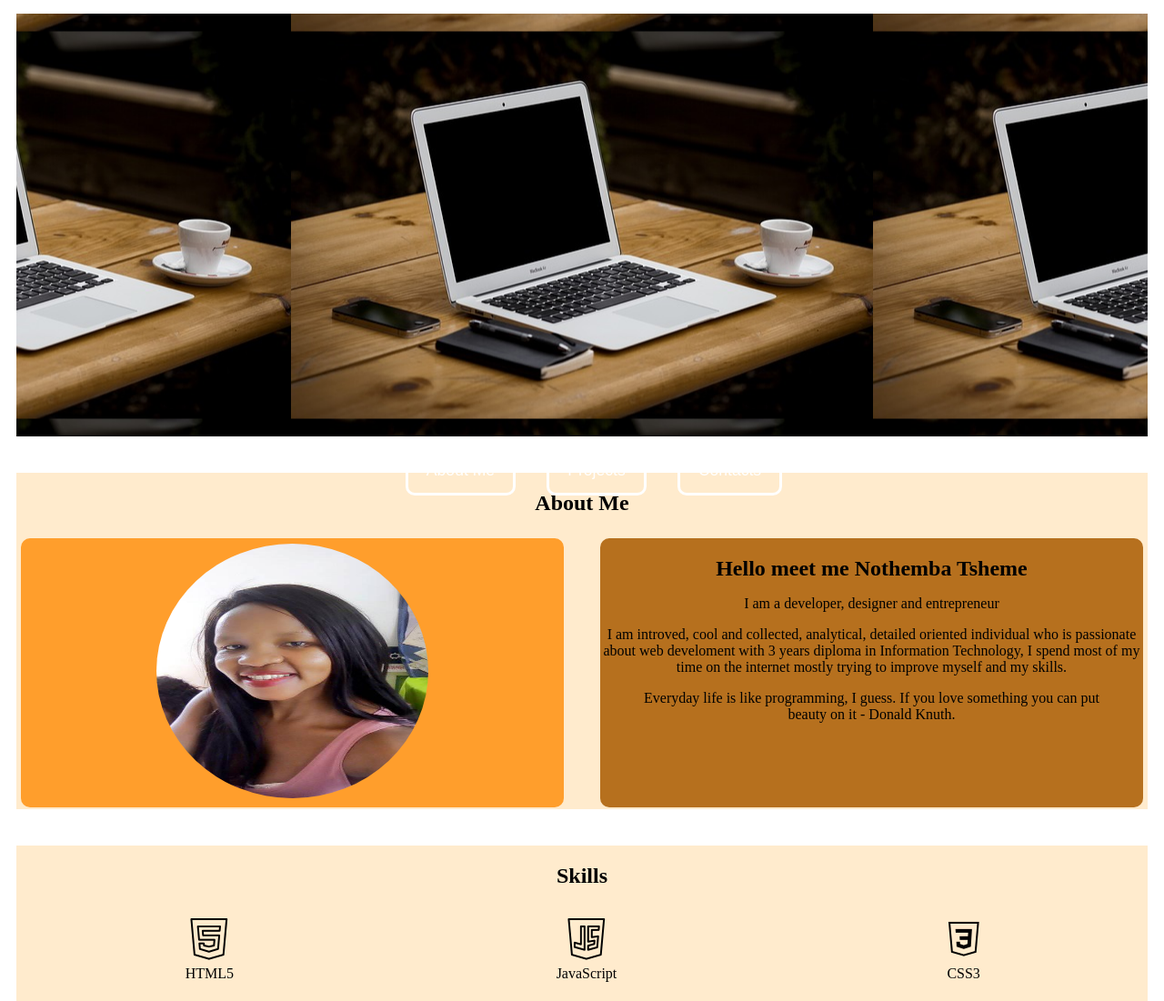
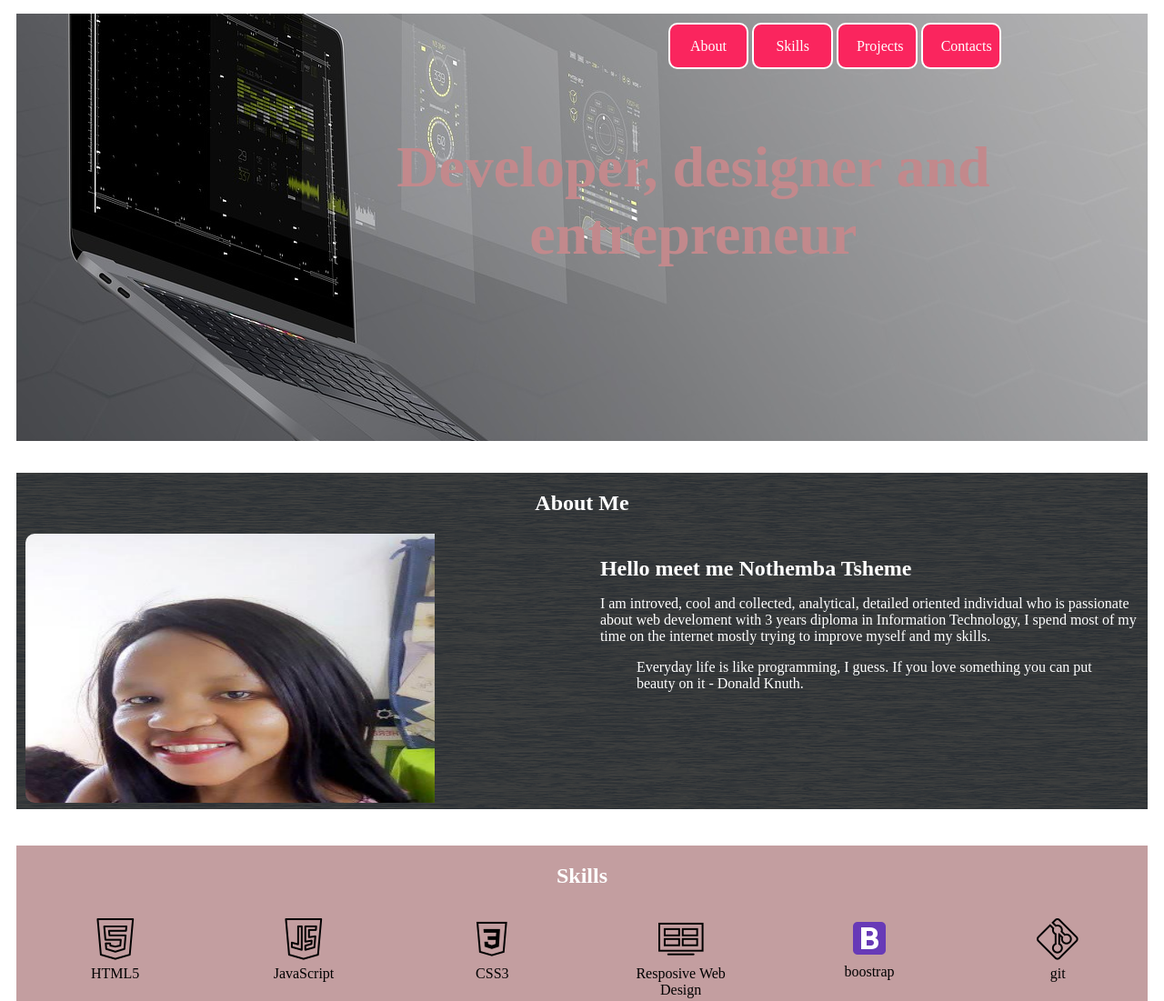
Before and after one commit to Nothemba/portfolio, a plain HTML site: page index.html in a window 1280 px wide. Shown: the top 1101 px of the page at 91% size. Drawn offline with Linux system fonts and the light colour scheme; a web font is replaced by a local one.

Commit message:
changed the colors of a website and re-aligned the menu

```diff
--- a/index.html
+++ b/index.html
@@ -1,6 +1,9 @@
 <!DOCTYPE html>
+<html lang="en">
 <head>
-<title></title>
+<meta charset="utf-8"/>
+<title>Nothemba portfolio </title>
+<link href="https://fonts.googleapis.com/css?family=Montaga&display=swap" rel="stylesheet">
 <link rel = "stylesheet"  type = "text/css"   href = "portfolio.css" />
 <meta name="viewpoint" content="width=device-width, initial-scale=1.0">
 </head>
@@ -8,30 +11,37 @@
 <div class="container">
     <div class="one">
     <div class="navbar">
-        <a href="#about">About Me </a>
+
+        <a href="#about">About </a>
+        <a href="#skills">Skills</a>
         <a href="#projects">Projects</a>
         <a href="#contacts">Contacts</a>
+
     </div>
+    <br>
+    <!--<img src="pictures/IMG_20190301_155611.jpg" class="header-img" alt="header-image">-->
+    <h1 class ="header-text">Developer, designer and entrepreneur</h1>
     </div>
     <div class="two">
-     <h2>About Me</h2>
-     <div  class = "aboutpic" ><a href name ="about"></a>
-     <img class="nothemba"src="pictures/n.jpg"></img>
+     <h2>About Me <a href="about"></a></h2>
+     <div  class ="aboutpic">
+
      </div>
 <div class="aboutme">
+        <a href name ="about"></a>
     <h2>Hello meet me Nothemba Tsheme</h2>
-    <p>I am a developer, designer and entrepreneur</p>
+
     <p>I am introved, cool and collected, analytical, detailed oriented individual who is passionate about web develoment with 3 years diploma in Information Technology,
-    I spend most of my time on the internet mostly trying to improve myself and my skills.
-    <blockquote> Everyday life is like programming, I guess. If you love something you can put beauty on it  - Donald Knuth.</blockquote></p>
+    I spend most of my time on the internet mostly trying to improve myself and my skills.</p>
+    <blockquote> Everyday life is like programming, I guess. If you love something you can put beauty on it  - Donald Knuth.</blockquote>
 </div>
 </div>
 
 <div class="four">
-        <h2>Skills</h2>
+ <h2>Skills</h2>
+ <a href name ="skills"></a>
 <div class="iconContainer">
-
-     <figure>
+    <figure>
     <img src="Icons/icons8-html-5-50.png">
     <figcaption>
      HTML5
@@ -67,8 +77,7 @@
     <img src="Icons/icons8-git-50.png">
     <figcaption>
      git
-     <!--I use git as version control system to keep track of the changes that i have mage to my code-->
-    </figcaption>
+
  </figure>
     <figure>
     <img src="Icons/icons8-wordpress-48.png">
@@ -88,19 +97,18 @@
 
     <div class="three">
         <a href name ="projects"></a>
-        <h2 class="p">PROJECTS</h2>
+        <h2 class="p">Projects</h2>
       </div>
-       <!--<p class="projects">My projects are designed using the latest technolgies and they are resposive.if you have an idea for your business let me turn it into reality, you name it i make it. Feel free to browse through some work</p>-->
     <div class ="five">Project comming soon</div>
     <div class ="six">Project comming soon</div>
-    <div class = "seven">Project comming soon</div>
-    <div class="ten">Project comming soon</div>
+    <div class = "seven"></div>
+    <div class="ten"></div>
     <div class="elev"></div>
-    <div  class = "nine">Project comming soon</div>
+    <div  class = "nine"></div>
     <div class ="eight">
-        <p><a href name ="contacts"></a></p>
+        <a href name ="contacts"></a>
         <div class="contactForm">
-            <h2 class="contacts"> CONTACTS </h2>
+            <h2 class="contacts"> Contacts </h2>
             <label for ="name">Name</label>
             <input type="text">
             <label for ="number"> Number </label>
@@ -112,11 +120,11 @@
             <button type="submit">Submit</button>
         </div>
         <div class="social">
-           <a href="mailto:tnothemba@gmail.com"><img src="Icons/email.png" class="email"></a>
-            <img src="Icons/phone(1).png" class="phone">
-          <a href="https://www.linkedin.com/in/nothemba-tsheme-33b9319b/">  <img src="Icons/linkedin.png" class="linkedin"/></a>
-          <a href="https://www.facebook.com/notemba.tsheme"> <img src="Icons/facebook.png" class="facebook" ></a>
-           <a href="https://github.com/Nothemba"> <img src="Icons/github.png" href=""></a>
+           <a href="mailto:tnothemba@gmail.com"><img src="Icons/email.png" class="email" alt="emailIcon"></a>
+          <img src="Icons/phone(1).png" class="phone" alt="phoneIcon">
+          <a href="https://www.linkedin.com/in/nothemba-tsheme-33b9319b/">  <img src="Icons/linkedin.png" class="linkedin" alt="linkedInIcon"></a>
+          <a href="https://www.facebook.com/notemba.tsheme"> <img src="Icons/facebook.png" class="facebook" alt="facebookIcon" ></a>
+           <a href="https://github.com/Nothemba"> <img src="Icons/github.png" href="https://github.com/Nothemba" alt="githubIcon"></a>
         </div>
     </div>
 </div>
--- a/portfolio.css
+++ b/portfolio.css
@@ -1,25 +1,39 @@
-body{text-align: center}
+
+body{text-align: center;
+  font-family: 'Montaga', serif;}
 .container{
 grid: true;
 display : grid;
 /*grid-template: repeat(auto-fill , 15rem) / repeat(auto-fill , 1fr);*/
-grid-auto-columns: 1fr;
-grid-auto-rows: 30rem 25rem 25rem 4rem 18rem 18rem 30rem;
+grid-template-columns: 1fr 1fr 1fr;
+grid-template-rows: 30rem 25rem 25rem 5rem 18rem 18rem 30rem;
+grid-auto-rows: 28rem;
 grid-gap: 10px;
 
 }
+.header-text{
+  height: 50%;
+  width: 70%;
+  border-radius: 50%;
+  padding-left: 25%;
+  padding-top: 5%;
+  font-size: 80px;
+  font-weight: 20%;
+  color:whitesmoke;
+}
 .one{
-    background-image: url("pictures/workstation.jpg");
+    background-image: url("pictures/laptop-3174729_1280.jpg");
     background-position: center center;
     background-size: auto;
     grid-column: 1 / 4;
     margin-top: 0px;
     padding: 10px;
+    height: 450px;
 
 }
 .two{
     grid-column: 1/4;
-    background-color: blanchedalmond;
+    background-image: url(pictures/background-992850_1280.png);
 
 
 
@@ -28,13 +42,15 @@ grid-gap: 10px;
 
   grid-column: 1/4;
 
+  background-color: #fa255e;
+
 }
 .four{
     grid-column: 1/4;
-    background-color: blanchedalmond;
+    background-color: #c39ea0;
 }
 .five{
-    background-color : khaki;
+    background-image: url(pictures/snowfall-201496_640.jpg);
     border-style:  groove;
 }
 .six{
@@ -51,13 +67,13 @@ grid-gap: 10px;
     background-image: url("pictures/key.jpg");
     border-style:  groove;
 }
-.ten{ background-color: brown;}
+.ten{ background-color:#c39ea0;}
 
 .eight{
 
     grid-column: 1 /  4;
     background-image: url("pictures/rain.jpg");
-
+    height: 500px;
 
 }
 .elev{
@@ -73,11 +89,13 @@ div{
 }
 .navbar {
     overflow: hidden;
-    background-color : transparent;
     position: absolute;
-    bottom: 30%;
-    width: 50%;
-    margin-left:25%;
+
+    line-height: 7px;
+    margin-top: 0px;
+    width: 100% auto;
+    margin-left: 55%;
+
 
 
   }
@@ -86,18 +104,13 @@ div{
 
     display: inline-block;
     color: #f2f2f2;
-    text-align: center;
     padding: 20px ;
     text-decoration: none;
-    font-family: 'Oswald', sans-serif;
-    font-size: 1.1em;
-    line-height: 10px;
-    border: solid white;;
+    color:white;
+    background-color:#fa255e;
+    width: 12%;
+    border: 2px solid white;
     border-radius: 10px;
-    color:white;
-    background-color: transparent;
-    margin-right:  30px;
-
 }
 
 
@@ -116,6 +129,7 @@ div{
       flex-direction: row;
       justify-content: space-evenly;
       width: 80%;
+      color: white;
       font-family: -apple-system, BlinkMacSystemFont, 'Segoe UI', Roboto, Oxygen, Ubuntu, Cantarell, 'Open Sans', 'Helvetica Neue', sans-serif;
   }
   li{
@@ -123,19 +137,16 @@ div{
   }
   h2{
       margin-bottom: 10px;
-}     text-align:right
-line{
-    background-color: brown;
-    width: 5px;
-  }
 
-.nothemba{
-    height: 280px;
-    border-radius: 50%;
-    float: left;
-    width: 50%;
-    margin-top: 1%;
-    margin-left: 25%;
+      color: white;
+    }
+
+
+
+.mypic{
+  width: 250px;
+  height:250px ;
+  border-radius: 30px;
 }
 .projects{
     width: 70%;
@@ -164,17 +175,18 @@ label{
 
   }
   button{
-      background-color: brown;
+      background-color:white;
       width: 100px;
       height: 50px;
       border-radius: 10px;
+      margin: 10px;
   }
   .social{
-      background-color: bisque;
+      background-color: #fa255e;
       width:100%;
       margin-left: 0px;
       margin-right: 0px;
-      margin-bottom: 0px;
+      margin-top: 0px;
       height: 80px;
   }
   .social img{
@@ -191,22 +203,35 @@ label{
       align-content: flex-start;
       width: 100%;
   }
+  .header-text{
+    color: #c2898c;
+    font-size: 400%;
+  }
   figure{
-      width: 20%;
+      width: 10%;
   }
   .aboutpic {
-    background-color: #ff9e2c;
+    background-image: url(pictures/n.jpg);
+    background-repeat: no-repeat;
+    background-size: 450px 450px;
     float: left;
     width: 48%;
     height: 80%;
+    margin:10px;
     border-radius: 10px;
-
   }
   .aboutme {
-    background-color: #b6701e;
     float: right;
     width: 48%;
     height:80%;
     border-radius: 10px;
+    border-top: 5px;
+    color:white;
+    text-align: left;
 
   }
+  @media only screen and (max-width: 600px){
+    .navbar{
+      display:block;
+    }
+  }
```
Also changed, not shown: Untitled-1.js (added, +16 -0 lines), pictures/9_76-1.jpg (added), pictures/9_76-2.png (added), pictures/IMG_20190301_155611.jpg (added), pictures/background-992850_1280.png (added), pictures/header.jpg (deleted), pictures/laptop-3174729_1280.jpg (added).
